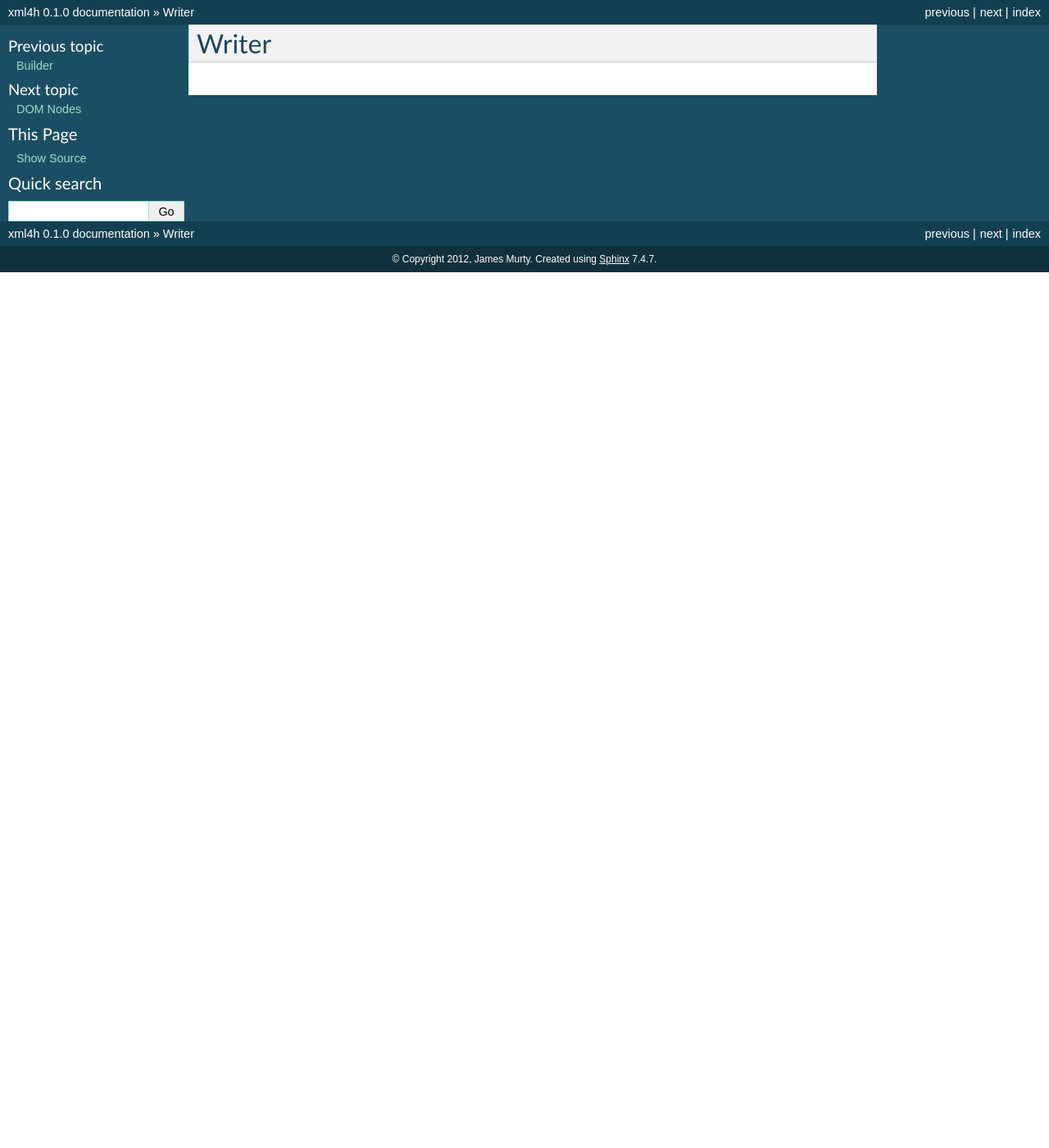
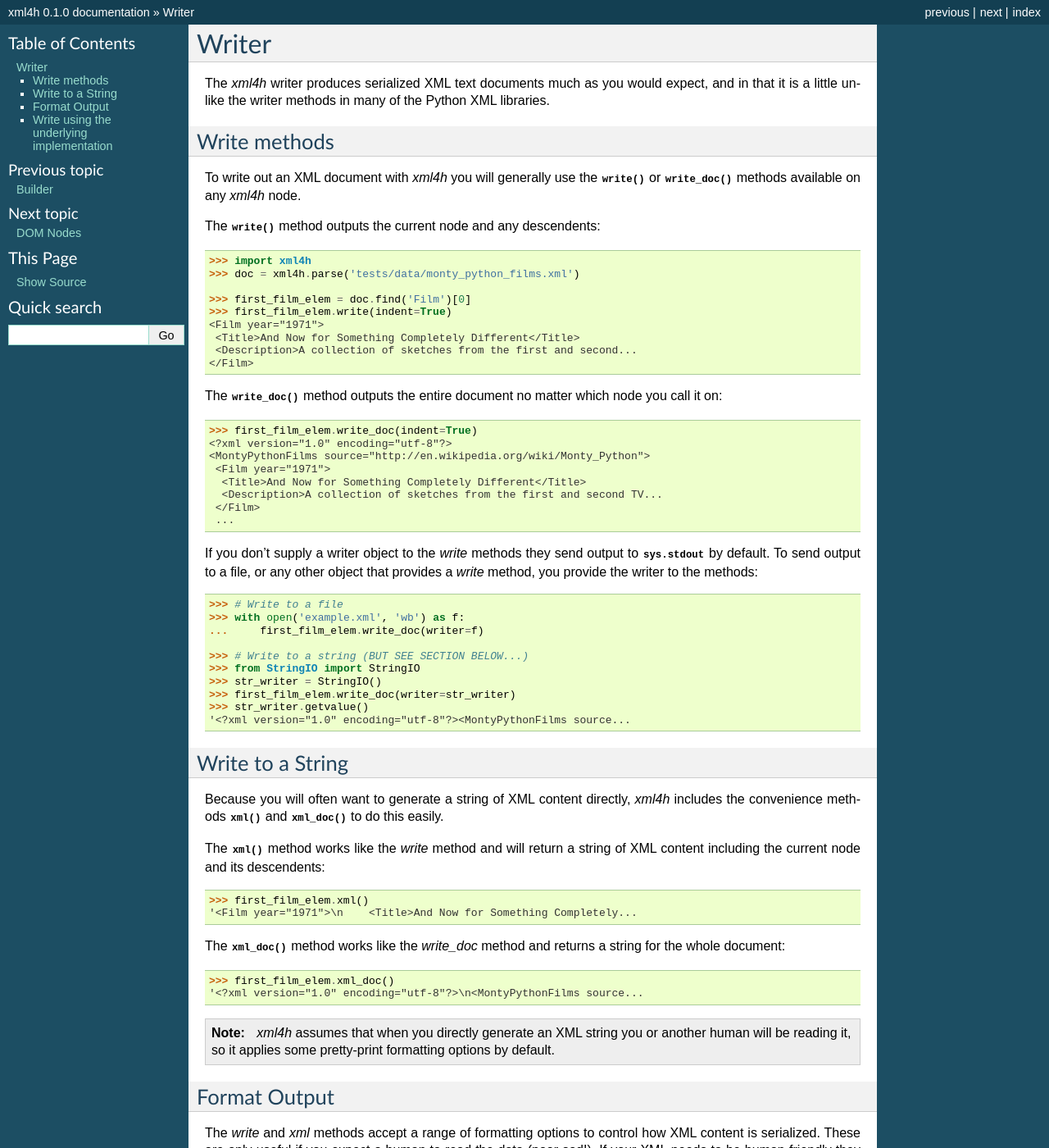
Before and after one commit to jmurty/xml4h, a Sphinx documentation site: the page built from docs/writer.rst, in a window 1280 px wide and 1400 px high. Shown: the whole window at 82% size. Built offline with Sphinx 7.4.7, drawn with Linux system fonts in a browser that asks for light colours; some of the changed text lies outside the part shown.

Commit message:
Started writer documentation and simplified API methods

```diff
--- a/docs/parser.rst
+++ b/docs/parser.rst
@@ -4,6 +4,9 @@ Parser
 
 The *xml4h* parser is a trivial wrapper around the parser provided by an
 underlying :ref:`XML library implementation <xml-lib-adapters>`.
+
+Parse function
+--------------
 
 To parse XML documents with *xml4h* you use the :func:`xml4h.parse` function
 and provide it with XML content in one of three forms:
--- a/docs/writer.rst
+++ b/docs/writer.rst
@@ -1,3 +1,102 @@
 ======
 Writer
 ======
+
+The *xml4h* writer produces serialized XML text documents much as you would
+expect, and in that it is a little unlike the writer methods in many of the
+Python XML libraries.
+
+
+Write methods
+-------------
+
+To write out an XML document with *xml4h* you will generally use the
+:meth:`~xml4h.nodes.Node.write` or :meth:`~xml4h.nodes.Node.write_doc` methods
+available on any *xml4h* node.
+
+The :meth:`~xml4h.nodes.Node.write` method outputs the current node and any
+descendents::
+
+    >>> import xml4h
+    >>> doc = xml4h.parse('tests/data/monty_python_films.xml')
+
+    >>> first_film_elem = doc.find('Film')[0]
+    >>> first_film_elem.write(indent=True)  # doctest:+ELLIPSIS
+    <Film year="1971">
+     <Title>And Now for Something Completely Different</Title>
+     <Description>A collection of sketches from the first and second...
+    </Film>
+
+The :meth:`~xml4h.nodes.Node.write_doc` method outputs the entire document no
+matter which node you call it on::
+
+    >>> first_film_elem.write_doc(indent=True)  # doctest:+ELLIPSIS
+    <?xml version="1.0" encoding="utf-8"?>
+    <MontyPythonFilms source="http://en.wikipedia.org/wiki/Monty_Python">
+     <Film year="1971">
+      <Title>And Now for Something Completely Different</Title>
+      <Description>A collection of sketches from the first and second TV...
+     </Film>
+     ...
+
+If you don't supply a writer object to the *write* methods they send output
+to :attr:`sys.stdout` by default. To send output to a file, or any other
+object that provides a *write* method, you provide the writer to the methods::
+
+    >>> # Write to a file
+    >>> with open('example.xml', 'wb') as f:
+    ...     first_film_elem.write_doc(writer=f)
+
+    >>> # Write to a string (BUT SEE SECTION BELOW...)
+    >>> from StringIO import StringIO
+    >>> str_writer = StringIO()
+    >>> first_film_elem.write_doc(writer=str_writer)
+    >>> str_writer.getvalue()  # doctest:+ELLIPSIS
+    '<?xml version="1.0" encoding="utf-8"?><MontyPythonFilms source...
+
+
+Write to a String
+-----------------
+
+Because you will often want to generate a string of XML content directly,
+*xml4h* includes the convenience methods :meth:`~xml4h.nodes.Node.xml`
+and :meth:`~xml4h.nodes.Node.xml_doc` to do this easily.
+
+The :meth:`~xml4h.nodes.Node.xml` method works like the *write* method and
+will return a string of XML content including the current node and its
+descendents::
+
+    >>> first_film_elem.xml()  # doctest:+ELLIPSIS
+    '<Film year="1971">\n    <Title>And Now for Something Completely...
+
+The :meth:`~xml4h.nodes.Node.xml_doc` method works like the *write_doc*
+method and returns a string for the whole document::
+
+    >>> first_film_elem.xml_doc()  # doctest:+ELLIPSIS
+    '<?xml version="1.0" encoding="utf-8"?>\n<MontyPythonFilms source...
+
+.. note::
+   *xml4h* assumes that when you directly generate an XML string you or
+   another human will be reading it, so it applies some pretty-print
+   formatting options by default.
+
+
+Format Output
+-------------
+
+The *write* and *xml* methods accept a range of formatting options to control
+how XML content is serialized. These are only useful if you expect a human
+to read the data (poor sod!). If your XML needs to be human-friendly they
+can be very helpful.
+
+For the full range of formatting options see the code documentation for
+:meth:`~xml4h.nodes.Node.write` et al, but here are some pointers to get
+you started:
+
+TODO
+
+
+Write using the underlying implementation
+-----------------------------------------
+
+TODO
```
Also changed, not shown: 2 other files.
